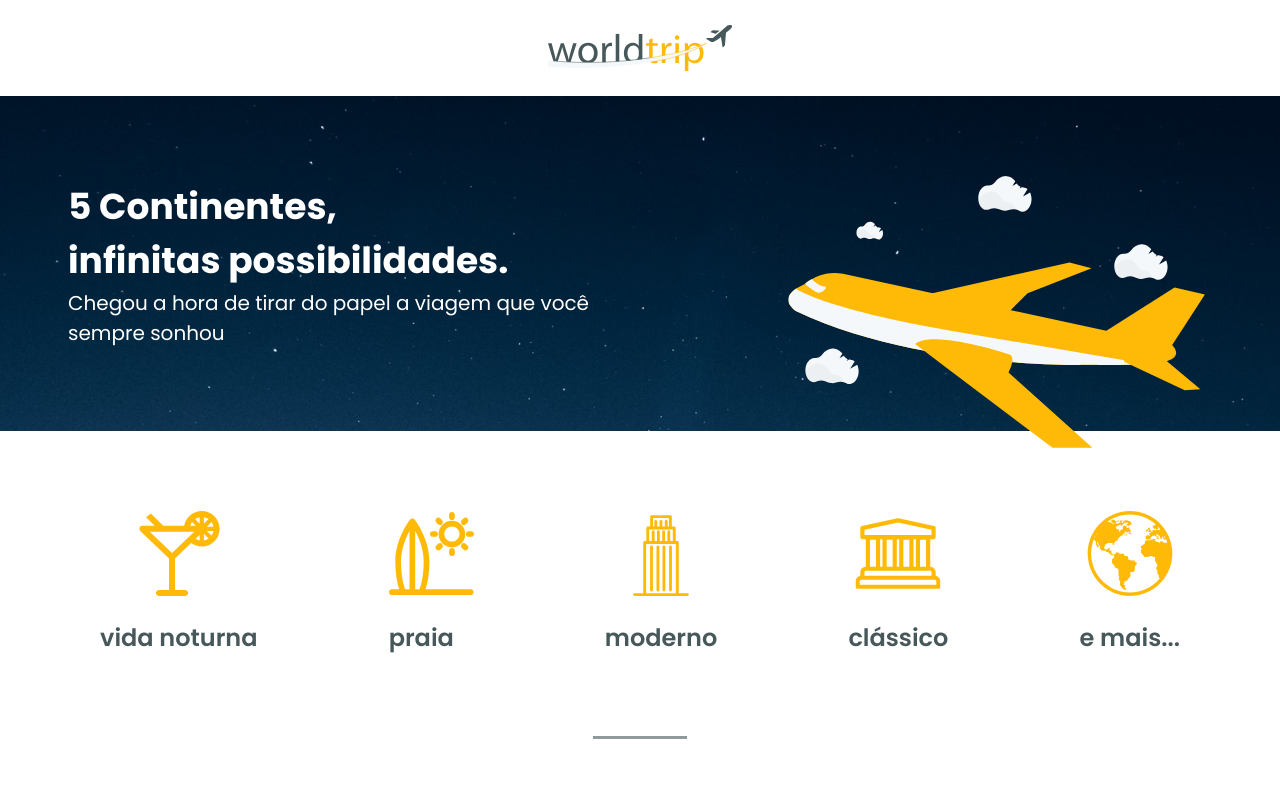
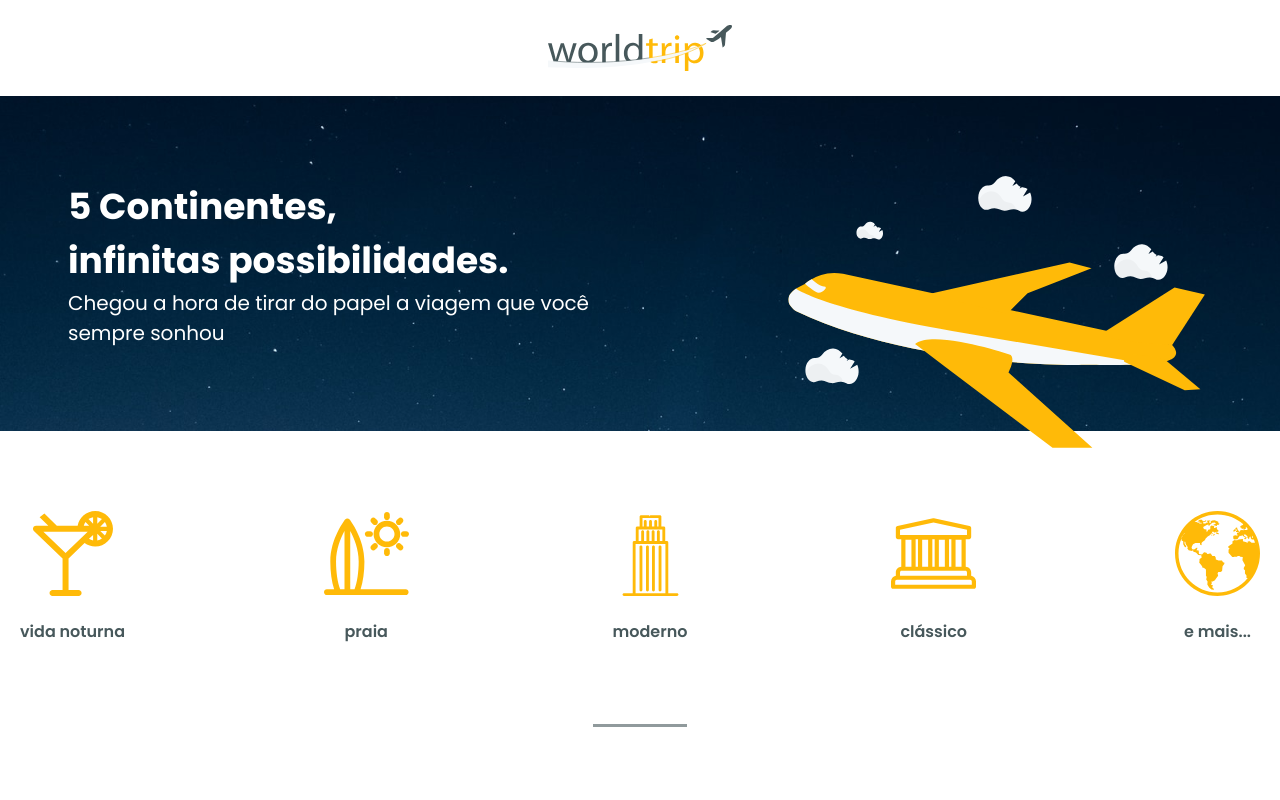
Before and after one commit to Gabriel-f-r-bojikian/world-trip, a Next.js app: page / in a window 1280 px wide. Shown: the top 800 px of the page. Built offline with nearby package versions, Linux system fonts and the light colour scheme.

Commit message:
Feature: Travel types are now aligned
They were misaligned before, but now they are centered on the screen.

```diff
--- a/src/components/Banner.tsx
+++ b/src/components/Banner.tsx
@@ -45,9 +45,11 @@ export default function Banner () {
 
             <Flex
                 w="100%"
-                maxWidth="1080px"
+                maxWidth="1240px"
                 maxHeight="335px"
                 marginTop="5rem"
+                marginLeft="140px"
+                marginRight="140px"
                 justifyContent="space-between"
                 alignItems="center"
                 alignSelf="center"
--- a/src/components/TravelType.tsx
+++ b/src/components/TravelType.tsx
@@ -9,6 +9,8 @@ export default function TravelType(props: travelProps) {
     return (
         <Flex
             direction="column"
+            justifyContent="center"
+            align="center"
         >
             <Flex
                 as="img"
@@ -20,7 +22,7 @@ export default function TravelType(props: travelProps) {
 
             <Text
                 font="Poppins"
-                fontSize="2xl"
+                fontSize="1rem"
                 fontWeight="600"
             >
                 {props.travelText}
```
